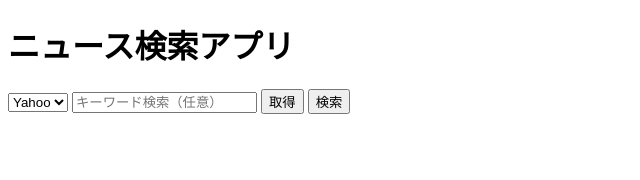
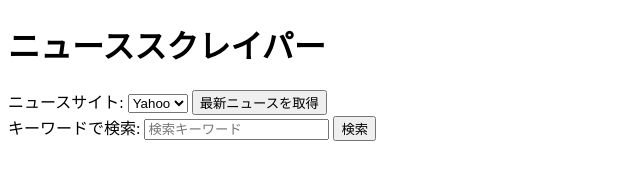
Before and after one commit to 13800628/news_api, a plain HTML site: page frontend/index.html in a window 1280 px wide. Shown: the whole page, without its empty margins (0-640 px from the left). Drawn offline with Linux system fonts and the light colour scheme.

Commit message:
Update index.html

```diff
--- a/frontend/index.html
+++ b/frontend/index.html
@@ -1,25 +1,32 @@
 <!DOCTYPE html>
 <html lang="ja">
 <head>
-  <meta charset="UTF-8" />
-  <meta name="viewport" content="width=device-width, initial-scale=1.0" />
-  <title>ニュース検索アプリ</title>
-  <link rel="stylesheet" href="style.css" />
+    <meta charset="UTF-8">
+    <meta name="viewport" content="width=device-width, initial-scale=1.0">
+    <title>ニューススクレイパー</title>
+    <link rel="stylesheet" href="style.css">
 </head>
 <body>
-  <h1>ニュース検索アプリ</h1>
+    <header>
+        <h1>ニューススクレイパー</h1>
+    </header>
+    <section>
+        <div>
+            <label for="source">ニュースサイト:</label>
+            <select id="source">
+                <option value="Yahoo">Yahoo</option>
+                <option value="NHK">NHK</option>
+            </select>
+            <button id="fetch-news">最新ニュースを取得</button>
+        </div>
+        <div>
+            <label for="keyword">キーワードで検索:</label>
+            <input type="text" id="keyword" placeholder="検索キーワード">
+            <button id="search-news">検索</button>
+        </div>
+        <div id="news-container"></div>
+    </section>
 
-  <select id="source">
-    <option value="Yahoo">Yahoo</option>
-    <option value="NHK">NHK</option>
-  </select>
-
-  <input type="text" id="keyword" placeholder="キーワード検索（任意）" />
-  <button id="fetch-news">取得</button>
-  <button id="search-news">検索</button>
-
-  <div id="news-container"></div>
-
-  <script src="main.js"></script>
+    <script src="script.js"></script>
 </body>
 </html>
```
